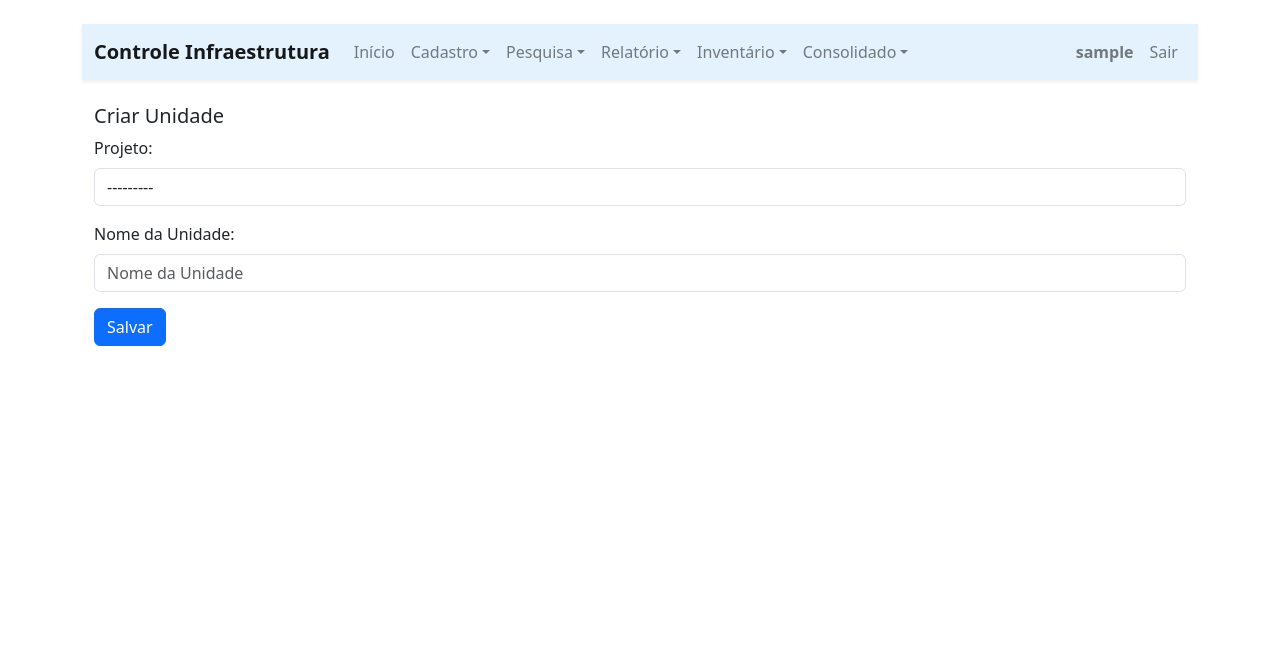
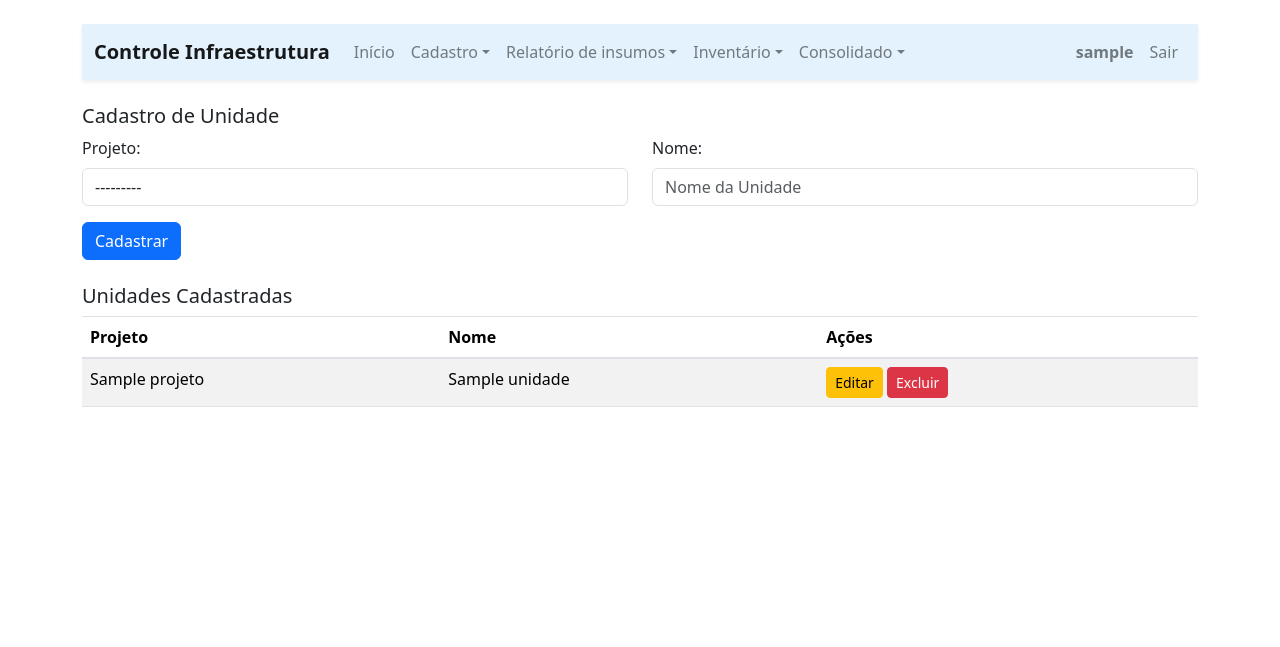
Before and after one commit to gleisonmedeiros/controlesuprimentos, a Django app: page /controlesupri/unidade/ in a window 1280 px wide. Shown: the top 647 px of the page. Run offline with Django 5.2, Linux system fonts and the light colour scheme; a user stored in the database is signed in; tables that the repository leaves empty hold one stand-in row (values such as "Sample post"); some libraries are stand-ins or nearby versions.

Commit message:
Padronizando as telas de cadastro

```diff
--- a/controlesuprimentos/cltsupri/templates/cadastro_unidade.html
+++ b/controlesuprimentos/cltsupri/templates/cadastro_unidade.html
@@ -1,38 +1,60 @@
-
-{% extends 'index.html' %}  <!-- Estende o template base, se houver -->
+{% extends 'index.html' %}
 
 {% block content %}
-<div class="container">
-    <h5>Criar Unidade</h5>
-    <form method="POST">
-        {% csrf_token %}
+<h5>{% if unidade_id %}Editar Unidade{% else %}Cadastro de Unidade{% endif %}</h5>
 
-        <!-- Exibe o campo 'projeto' -->
-        <div class="form-group">
-            <label for="id_projeto">Projeto:</label>
+<form method="POST" class="mb-4">
+    {% csrf_token %}
+    <div class="row mb-3">
+        <div class="col-md-6">
+            {{ form.projeto.label_tag }}
             {{ form.projeto }}
         </div>
-
-        <!-- Exibe o campo 'nome' -->
-        <div class="form-group">
-            <label for="id_nome">Nome da Unidade:</label>
+        <div class="col-md-6">
+            {{ form.nome.label_tag }}
             {{ form.nome }}
         </div>
+    </div>
+    <div class="d-flex gap-2">
+        <button type="submit" class="btn btn-primary">
+            {% if unidade_id %}Salvar{% else %}Cadastrar{% endif %}
+        </button>
+        {% if unidade_id %}
+            <a href="{% url 'criar_unidade' %}" class="btn btn-secondary">Cancelar</a>
+        {% endif %}
+    </div>
+</form>
 
-        <!-- Botão de enviar -->
-        <input name="save_unidade" type="submit" class="btn btn-primary" value="Salvar"></input>
-    </form>
+{% for error in errors %}
+    <div class="alert alert-danger" role="alert">{{ error }}</div>
+{% endfor %}
 
-    {% for error in errors %}
-        {% if error == '0' %}
-            <div id="mensagem-alerta" class="alert alert-success" role="alert">
-                Unidade salva com Sucesso
-            </div>
-        {% else %}
-            <div id="mensagem-alerta" class="alert alert-danger" role="alert">
-                {{ error  }}
-            </div>
-        {% endif %}
-    {% endfor %}
-</div>
+<h5>Unidades Cadastradas</h5>
+<table class="table table-striped">
+    <thead>
+        <tr>
+            <th>Projeto</th>
+            <th>Nome</th>
+            <th>Ações</th>
+        </tr>
+    </thead>
+    <tbody>
+        {% for u in unidades %}
+            <tr>
+                <td>{{ u.projeto }}</td>
+                <td>{{ u.nome }}</td>
+                <td>
+                    <a href="{% url 'criar_unidade_editar' u.id %}" class="btn btn-sm btn-warning">Editar</a>
+                    <form method="post" style="display:inline;">
+                        {% csrf_token %}
+                        <input type="hidden" name="delete" value="{{ u.id }}">
+                        <button type="submit" class="btn btn-sm btn-danger" onclick="return confirm('Deseja realmente excluir esta unidade?')">Excluir</button>
+                    </form>
+                </td>
+            </tr>
+        {% empty %}
+            <tr><td colspan="3">Nenhuma unidade cadastrada.</td></tr>
+        {% endfor %}
+    </tbody>
+</table>
 {% endblock %}
--- a/controlesuprimentos/cltsupri/templates/index.html
+++ b/controlesuprimentos/cltsupri/templates/index.html
@@ -22,24 +22,16 @@
           <ul class="dropdown-menu">
             <li><a class="dropdown-item" href="{% url 'criar_projeto' %}">Projeto</a></li>
             <li><a class="dropdown-item" href="{% url 'criar_unidade' %}">Unidade</a></li>
+            <li><a class="dropdown-item" href="{% url 'cadastrar_equipamento' %}">Equipamento</a></li>
             <li><a class="dropdown-item" href="{% url 'criar_suprimento' %}">Suprimento</a></li>
-            <li><a class="dropdown-item" href="{% url 'cadastrar_equipamento' %}">Equipamento</a></li>
             <li><a class="dropdown-item" href="{% url 'entrega_suprimento' %}">Entrega</a></li>
           </ul>
         </li>
 
-        <!-- Pesquisa -->
-        <li class="nav-item dropdown">
-          <a class="nav-link dropdown-toggle" href="#" role="button" data-bs-toggle="dropdown">Pesquisa</a>
-          <ul class="dropdown-menu">
-            <li><a class="dropdown-item" href="{% url 'pesquisa_suprimento' %}">Suprimento</a></li>
-            <li><a class="dropdown-item" href="{% url 'pesquisa_unidade' %}">Unidade</a></li>
-          </ul>
-        </li>
 
         <!-- Relatórios -->
         <li class="nav-item dropdown">
-          <a class="nav-link dropdown-toggle" href="#" role="button" data-bs-toggle="dropdown">Relatório</a>
+          <a class="nav-link dropdown-toggle" href="#" role="button" data-bs-toggle="dropdown">Relatório de insumos</a>
           <ul class="dropdown-menu">
             <li><a class="dropdown-item" href="{% url 'pesquisa' %}">Geral</a></li>
             <li><a class="dropdown-item" href="{% url 'total_unidade' %}">Total por Unidade</a></li>
--- a/controlesuprimentos/cltsupri/urls.py
+++ b/controlesuprimentos/cltsupri/urls.py
@@ -11,15 +11,16 @@ urlpatterns = [
     path('login/', views.login_view, name='login'),
     path('logout/', views.logout_view, name='logout'),
     path('unidade/', views.criar_unidade, name='criar_unidade'),
+    path('unidade/<int:unidade_id>/', views.criar_unidade, name='criar_unidade_editar'),
     path('suprimento/', views.criar_suprimento, name='criar_suprimento'),
+    path('suprimento/<int:suprimento_id>/', views.criar_suprimento, name='criar_suprimento_editar'),
     path('projeto/', views.criar_projeto, name='criar_projeto'),
+    path('projeto/<int:projeto_id>/', views.criar_projeto, name='criar_projeto_editar'),
     path('', views.index, name='index'),
     path('entrega_suprimento/', views.entrega_suprimento, name='entrega_suprimento'),
     #path('processar-selecao/', views.processar_selecao, name='processar_selecao'),
     path('pesquisa/', views.pesquisa, name='pesquisa'),
     path('total_unidade/', views.total_unidade, name='total_unidade'),
-    path('pesquisa_suprimento/', views.pesquisa_suprimento, name='pesquisa_suprimento'),
-    path('pesquisa_unidade/', views.pesquisa_unidade, name='pesquisa_unidade'),
     path('pesquisa_entrega/', views.pesquisa_entrega, name='pesquisa_entrega'),
     path('inventario/', views.inventario, name='inventario'),
     path('equipamentos/', views.cadastro_equipamento, name='cadastro_equipamento'),
--- a/controlesuprimentos/cltsupri/views.py
+++ b/controlesuprimentos/cltsupri/views.py
@@ -188,110 +188,141 @@ def index(request):
 
     return render(request, 'index.html')
 
+from django.contrib.auth.decorators import login_required
+from django.shortcuts import render, redirect
+from .models import Unidade
+from .forms import UnidadeForm
+
+# sem get_object_or_404, pois você prefere evitar
+
 @login_required(login_url='login')
-def criar_unidade(request):
+def criar_unidade(request, unidade_id=None):
+    # Se estiver editando
+    if unidade_id:
+        try:
+            unidade = Unidade.objects.get(id=unidade_id)
+        except Unidade.DoesNotExist:
+            unidade = None
+    else:
+        unidade = None
+
     if request.method == 'POST':
-        editar = request.session.get('editar', None)
-        unidade_id = request.session.get('unidade_id_novo', None)
+        # Excluir unidade
+        if 'delete' in request.POST:
+            Unidade.objects.filter(id=request.POST.get('delete')).delete()
+            return redirect('criar_unidade')
 
-        if editar == True and unidade_id is not None:
-            unidade = get_object_or_404(Unidade, id=unidade_id)
-            form = UnidadeForm(request.POST, instance=unidade)
-        else:
-            form = UnidadeForm(request.POST)
-
+        # Criar ou editar unidade
+        form = UnidadeForm(request.POST, instance=unidade)
         if form.is_valid():
             nome = form.cleaned_data.get('nome')
             projeto = form.cleaned_data.get('projeto')
 
-            # Apaga outra unidade com mesmo nome e projeto, exceto a atual
+            # Evita duplicação (mesmo nome e projeto)
             Unidade.objects.filter(nome=nome, projeto=projeto).exclude(id=unidade_id).delete()
 
             form.save()
-            form = UnidadeForm()
-            erro = ['0']
-            return render(request, 'cadastro_unidade.html', {'form': form, 'errors': erro})
+            return redirect('criar_unidade')
         else:
             erro = iterando_erro(form)
-            print(erro)
-            return render(request, 'cadastro_unidade.html', {'form': form, 'errors': erro})
+            return render(request, 'cadastro_unidade.html', {
+                'form': form,
+                'unidades': Unidade.objects.all(),
+                'errors': erro,
+                'unidade_id': unidade_id,
+            })
 
     else:
-        unidade_id = request.session.get('unidade_id', None)
-        request.session['unidade_id_novo'] = unidade_id
-        request.session['editar'] = False
+        form = UnidadeForm(instance=unidade)
 
-        if unidade_id is not None:
-            unidade = get_object_or_404(Unidade, id=unidade_id)
-            form = UnidadeForm(instance=unidade)
-            request.session['editar'] = True
-        else:
-            form = UnidadeForm()
+    unidades = Unidade.objects.all()
+    return render(request, 'cadastro_unidade.html', {
+        'form': form,
+        'unidades': unidades,
+        'unidade_id': unidade_id,
+        'errors': [],
+    })
 
-        print(request.session.get('editar', None))
-        print(unidade_id)
-        request.session.pop('unidade_id', None)
-
-    return render(request, 'cadastro_unidade.html', {'form': form})
 
 @login_required(login_url='login')
-def criar_suprimento(request):
+def criar_suprimento(request, suprimento_id=None):
+    # Detecta edição
+    if suprimento_id:
+        try:
+            suprimento = Suprimento.objects.get(id=suprimento_id)
+        except Suprimento.DoesNotExist:
+            suprimento = None
+    else:
+        suprimento = None
+
     if request.method == 'POST':
-        form = SuprimentoForm(request.POST)
+        # Excluir suprimento
+        if 'delete' in request.POST:
+            Suprimento.objects.filter(id=request.POST.get('delete')).delete()
+            return redirect('criar_suprimento')
+
+        # Criar ou editar suprimento
+        form = SuprimentoForm(request.POST, instance=suprimento)
         if form.is_valid():
-            print("funcionou")
-            #if 'save_unidade' in request.POST:
-            #    print("clicou")
-            editar = request.session.get('editar', None)
-            suprimento_id = request.session.get('suprimento_id_novo', None)
-            if (editar == True) and (suprimento_id != None):
-                suprimento = get_object_or_404(Suprimento, id=suprimento_id)
-                form = SuprimentoForm(request.POST, instance=suprimento)
-            form.save()  # Salva a nova unidade
-            form = SuprimentoForm()
-            erro = ['0']
-            return render(request, 'cadastro_suprimento.html', {'form': form,'errors': erro})
+            form.save()
+            return redirect('criar_suprimento')
         else:
             erro = iterando_erro(form)
-            print(erro)
-            return render(request, 'cadastro_suprimento.html', {'form': form,'errors': erro})
+            return render(request, 'cadastro_suprimento.html', {
+                'form': form,
+                'suprimentos': Suprimento.objects.all(),
+                'errors': erro,
+                'suprimento_id': suprimento_id,
+            })
+
     else:
-        suprimento_id = request.session.get('suprimento_id', None)
-        request.session['suprimento_id_novo'] = suprimento_id
-        request.session['editar'] = False
-        if suprimento_id != None:
-            suprimento = get_object_or_404(Suprimento, id=suprimento_id)
-            form = SuprimentoForm(instance=suprimento)
-            request.session['editar'] = True
-        else:
-            request.session['editar'] = False
-            form = SuprimentoForm()
-        print(request.session.get('editar', None))
-        print(suprimento_id)
-        request.session.pop('suprimento_id', None)
+        form = SuprimentoForm(instance=suprimento)
 
-    return render(request, 'cadastro_suprimento.html', {'form': form})
+    suprimentos = Suprimento.objects.all()
+    return render(request, 'cadastro_suprimento.html', {
+        'form': form,
+        'suprimentos': suprimentos,
+        'suprimento_id': suprimento_id,
+        'errors': [],
+    })
 
 @login_required(login_url='login')
-def criar_projeto(request):
+def criar_projeto(request, projeto_id=None):
+    if projeto_id:
+        projeto = Projeto.objects.get(id=projeto_id)
+    else:
+        projeto = None
+
     if request.method == 'POST':
-        form = ProjetoForm(request.POST)
+        # Excluir projeto
+        if 'delete' in request.POST:
+            Projeto.objects.filter(id=request.POST.get('delete')).delete()
+            return redirect('criar_projeto')
+
+        # Criar ou editar projeto
+        form = ProjetoForm(request.POST, instance=projeto)
         if form.is_valid():
-            print("funcionou")
-            #if 'save_unidade' in request.POST:
-            #    print("clicou")
-            form.save()  # Salva a nova unidade
-            form = ProjetoForm()
-            erro = ['0']
-            return render(request, 'cadastro_projeto.html', {'form': form,'errors': erro})
+            form.save()
+            return redirect('criar_projeto')
         else:
             erro = iterando_erro(form)
-            print(erro)
-            return render(request, 'cadastro_projeto.html', {'form': form,'errors': erro})
+            return render(request, 'cadastro_projeto.html', {
+                'form': form,
+                'projetos': Projeto.objects.all(),
+                'errors': erro,
+                'projeto_id': projeto_id,
+            })
+
     else:
-        form = ProjetoForm()
+        form = ProjetoForm(instance=projeto)
 
-    return render(request, 'cadastro_projeto.html', {'form': form})
+    projetos = Projeto.objects.all()
+    return render(request, 'cadastro_projeto.html', {
+        'form': form,
+        'projetos': projetos,
+        'projeto_id': projeto_id,
+        'errors': [],
+    })
 
 
 @login_required(login_url='login')
@@ -440,36 +471,7 @@ def entrega_suprimento(request):
         'unidades': unidades,
     })
 
-@login_required(login_url='login')
-def pesquisa_suprimento(request):
-    form = Suprimento.objects.all()
-    if request.method == 'POST':
-        suprimento_id = request.POST.get("suprimento_id")
-        if suprimento_id:
-            suprimento = Suprimento.objects.get(id=suprimento_id)
-            mensagem = f"Você selecionou o suprimento: {suprimento.nome}"
-            request.session['suprimento_id'] = suprimento_id
-            print(mensagem)
-            #return render(request, 'pesquisa_suprimentos.html', {'form': form})
-            return redirect('criar_suprimento')
-    else:
-        return render(request, 'pesquisa_suprimentos.html',{'form':form})
 
-@login_required(login_url='login')
-def pesquisa_unidade(request):
-    form_projeto = UnidadeForm()
-    form = Unidade.objects.all()
-    if request.method == 'POST':
-        if 'save_unidade' in request.POST:
-            projeto_id = request.POST.get("projeto")
-            form = Unidade.objects.filter(projeto_id=projeto_id)
-            return render(request, 'pesquisa_unidades.html', {'form': form, 'form_projeto': form_projeto})
-        unidade_id = request.POST.get("unidade_id")
-        if unidade_id:
-            request.session['unidade_id'] = unidade_id
-            return redirect('criar_unidade')
-    else:
-        return render(request, 'pesquisa_unidades.html', {'form': form,'form_projeto':form_projeto})
 
 @login_required(login_url='login')
 def pesquisa_entrega(request):
```
Also changed, not shown: controlesuprimentos/cltsupri/templates/cadastro_projeto.html (+46 -24 lines), controlesuprimentos/cltsupri/templates/cadastro_suprimento.html (+51 -27 lines), controlesuprimentos/cltsupri/templates/pesquisa_suprimentos.html (deleted, +0 -39 lines), controlesuprimentos/cltsupri/templates/pesquisa_unidades.html (deleted, +0 -55 lines).
